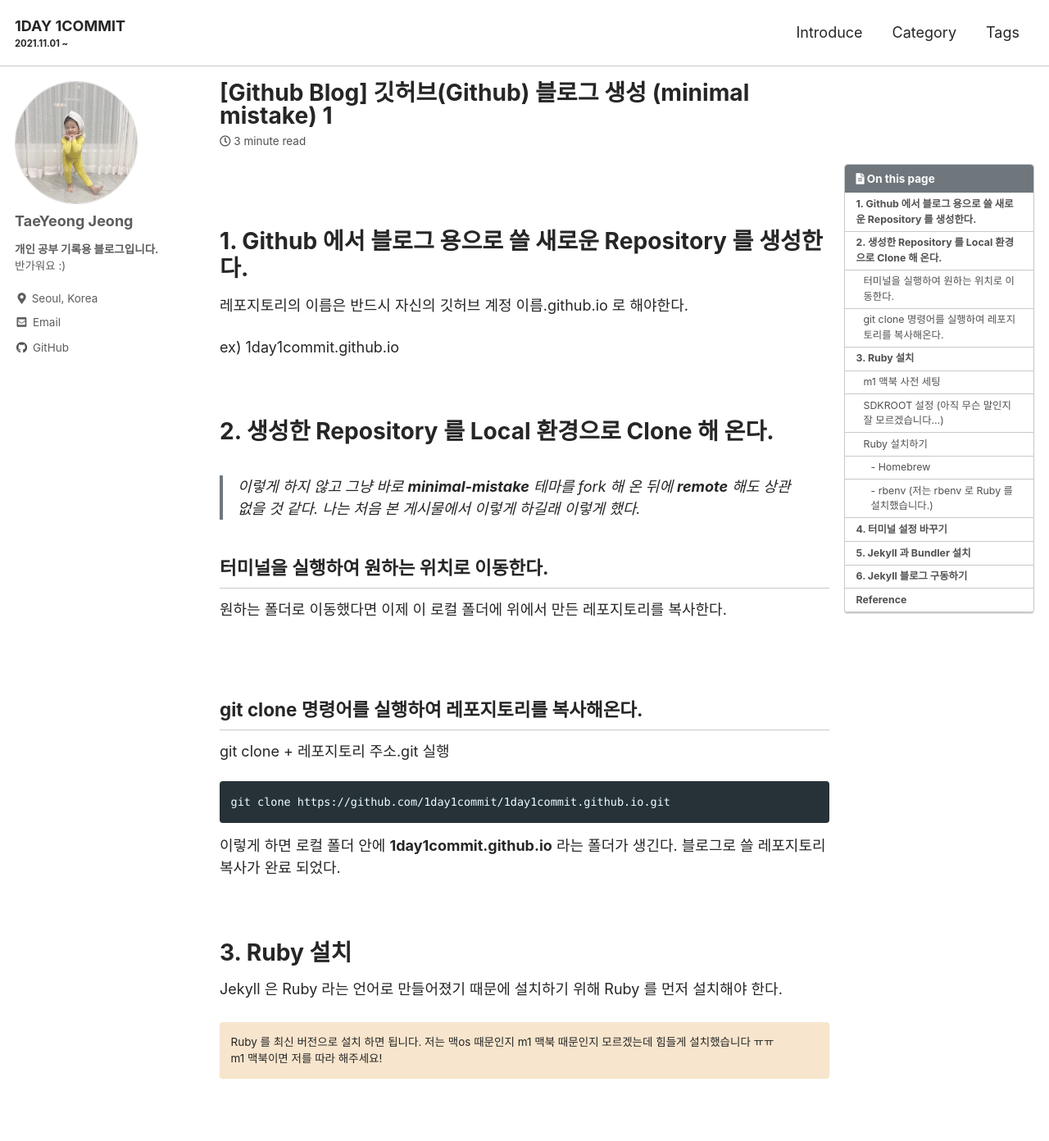
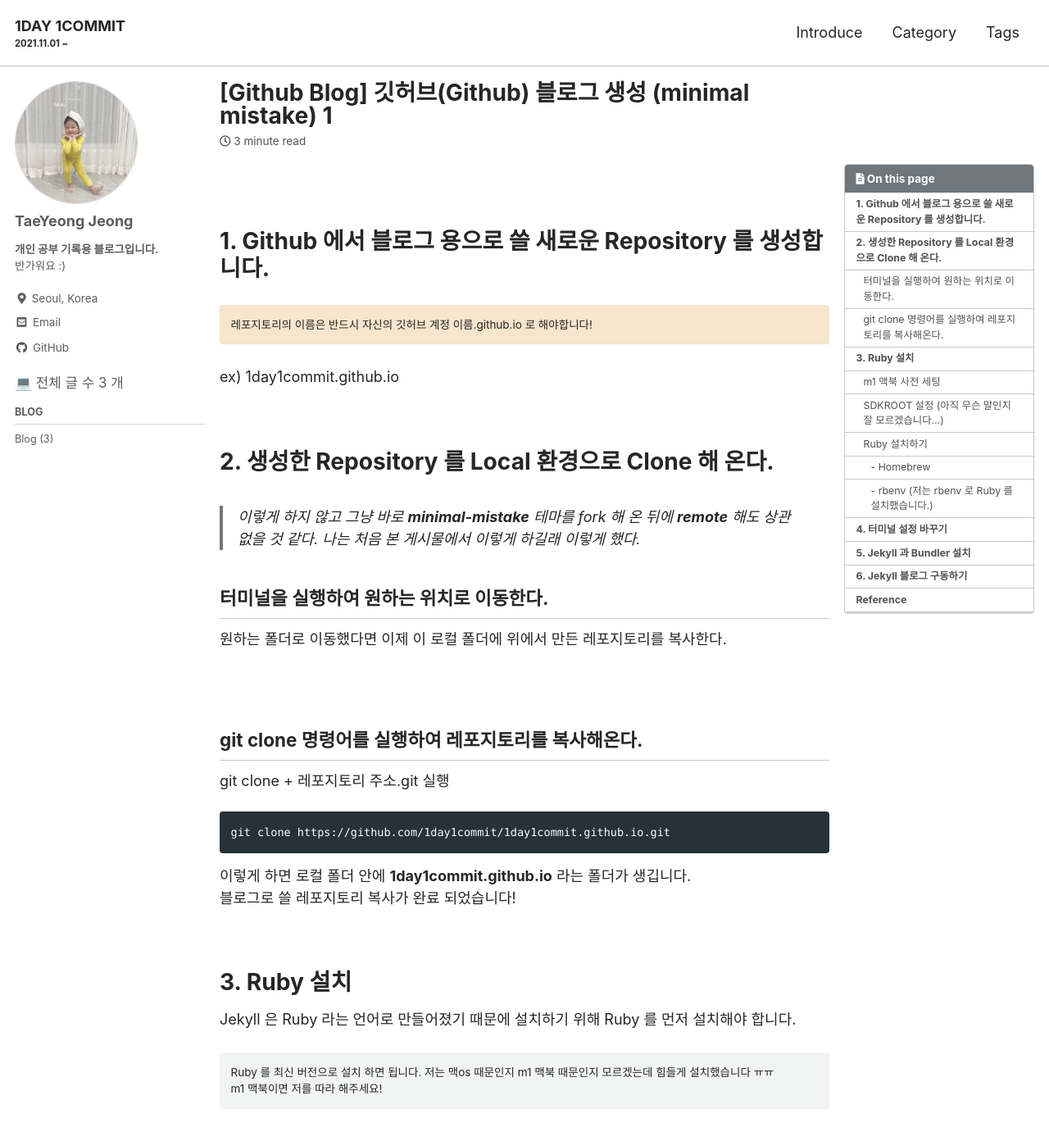
Before and after one commit to dev-taeyeong/test-blog, a Jekyll site: the page built from _posts/Github_Blog/2021-11-01-make-blog-1.md, in a window 1280 px wide and 1400 px high. Shown: the top 1392 px of the window at 82% size. Built offline with Jekyll 4.4.1, drawn with Linux system fonts in a browser that asks for light colours; cached includes are drawn as plain includes; comment, search, counter and statistics services are not loaded; some of the changed text lies outside the part shown.

Commit message:
minimal mistakes 블로그 카테고리 만들기 (+ 전체 글 수)

````diff
--- a/_config.yml
+++ b/_config.yml
@@ -284,6 +284,7 @@ defaults:
       comments: true
       share: true
       related: true
+      sidebar_main: true
 
     # _pages                      : 해당 하단 영역이 새로 추가되었습니다.
   - scope:
--- /dev/null
+++ b/_includes/nav_list_main
@@ -0,0 +1,28 @@
+<!--전체 글 수를 세기 위한 연산. sum 변수에 전체 글 수 저장-->
+
+{% assign sum = site.posts | size %}
+
+<nav class="nav__list">
+  <input id="ac-toc" name="accordion-toc" type="checkbox" />
+  <label for="ac-toc">{{ site.data.ui-text[site.locale].menu_label }}</label>
+  <ul class="nav__items" id="category_tag_menu">
+      <!--전체 글 수-->
+      <li>
+            💻 <span>전체 글 수 {{sum}} 개</span>
+      </li>
+      <li>
+        <!--span 태그로 카테고리들을 크게 분류 ex) C/C++/C#-->
+        <span class="nav__sub-title">Blog</span>
+            <!--ul 태그로 같은 카테고리들 모아둔 페이지들 나열-->
+            <ul>
+                <!--Cpp 카테고리 글들을 모아둔 페이지인 /categories/cpp 주소의 글로 링크 연결-->
+                <!--category[1].size 로 해당 카테고리를 가진 글의 개수 표시-->
+                {% for category in site.categories %}
+                    {% if category[0] == "Blog" %}
+                        <li><a href="/categories/blog" class="">Blog ({{category[1].size}})</a></li>
+                    {% endif %}
+                {% endfor %}
+            </ul>
+      </li>
+  </ul>
+</nav>
--- a/_includes/sidebar.html
+++ b/_includes/sidebar.html
@@ -15,5 +15,8 @@
       {% include nav_list nav=page.sidebar.nav %}
     {% endif %}
   {% endif %}
+  {% if page.sidebar_main %}
+    {% include nav_list_main %}
+  {% endif %}
   </div>
 {% endif %}
--- a/_posts/Github_Blog/2021-11-01-make-blog-1.md
+++ b/_posts/Github_Blog/2021-11-01-make-blog-1.md
@@ -24,9 +24,10 @@ last_modified_at: 2021-11-01
 <br>
 <br>
 
-# 1. Github 에서 블로그 용으로 쓸 새로운 Repository 를 생성한다.
+# 1. Github 에서 블로그 용으로 쓸 새로운 Repository 를 생성합니다.
 
-레포지토리의 이름은 반드시 자신의 깃허브 계정 이름.github.io 로 해야한다.
+레포지토리의 이름은 반드시 자신의 깃허브 계정 이름.github.io 로 해야합니다!
+{: .notice--warning}
 
 <!-- {:.notice--primary} -->
 
@@ -52,17 +53,18 @@ git clone + 레포지토리 주소.git 실행
 git clone https://github.com/1day1commit/1day1commit.github.io.git
 ```
 
-이렇게 하면 로컬 폴더 안에 **1day1commit.github.io** 라는 폴더가 생긴다. 블로그로 쓸 레포지토리 복사가 완료 되었다.
+이렇게 하면 로컬 폴더 안에 **1day1commit.github.io** 라는 폴더가 생깁니다.
+블로그로 쓸 레포지토리 복사가 완료 되었습니다!
 
 <br>
 
 # 3. Ruby 설치
 
-Jekyll 은 Ruby 라는 언어로 만들어졌기 때문에 설치하기 위해 Ruby 를 먼저 설치해야 한다.
+Jekyll 은 Ruby 라는 언어로 만들어졌기 때문에 설치하기 위해 Ruby 를 먼저 설치해야 합니다.
 
 Ruby 를 최신 버전으로 설치 하면 됩니다. 저는 맥os 때문인지 m1 맥북 때문인지 모르겠는데 힘들게 설치했습니다 ㅠㅠ
 m1 맥북이면 저를 따라 해주세요!
-{: .notice--warning}
+{: .notice}
 
 <br>
 
@@ -77,7 +79,7 @@ xcode-select --install
 ## SDKROOT 설정 (아직 무슨 말인지 잘 모르겠습니다...)
 
 macOS Catalina(10.15) 부터 Ruby 에 사용된 헤더가 이전 위치에서 이동되어 jekyll 을 포함한 일부 gem 설치에 실패한다고 합니다.
-이 문제는 셸 구성에서 SDKROOT 를 xcrun 에서 제공한 값으로 설정하여 해결할 수 있다고 합니다.
+이 문제는 셸 구성에서 SDKROOT 를 xcrun 에서 제공한 값으로 설정하여 해결할 수 있습니다.
 
 ```
 export SDKROOT=$(xcrun --show-sdk-path)
@@ -90,7 +92,7 @@ export SDKROOT=$(xcrun --show-sdk-path)
 Jekyll 은 Ruby v2.5.0 이상이 필요합니다. `ruby -v` 을 사용하여 Ruby 버전을 확인할 수 있습니다.
 
 Jekyll 용 Ruby 만 사용할 계획이라면 Homebrew 를 사용해서 간단하게 설치할 수 있습니다.
-Ruby 버전 간에 전환해야 하는 경우 asdf, chruby, rbenv 또는 rvm 과 같은 버전 관리자를 사용하여 설치한다.
+Ruby 버전 간에 전환해야 하는 경우 asdf, chruby, rbenv 또는 rvm 과 같은 버전 관리자를 사용하여 설치하면 됩니다.
 
 Homebrew 또는 rbenv 하나만 선택해서 Ruby 를 설치하면 됩니다!
 {: .notice--info}
--- a/index.html
+++ b/index.html
@@ -1,4 +1,5 @@
 ---
 layout: home
 author_profile: true
+sidebar_main: true
 ---
````
Also changed, not shown: _pages/categories/category-blog.md (added, +10 -0 lines), 1 other file.
